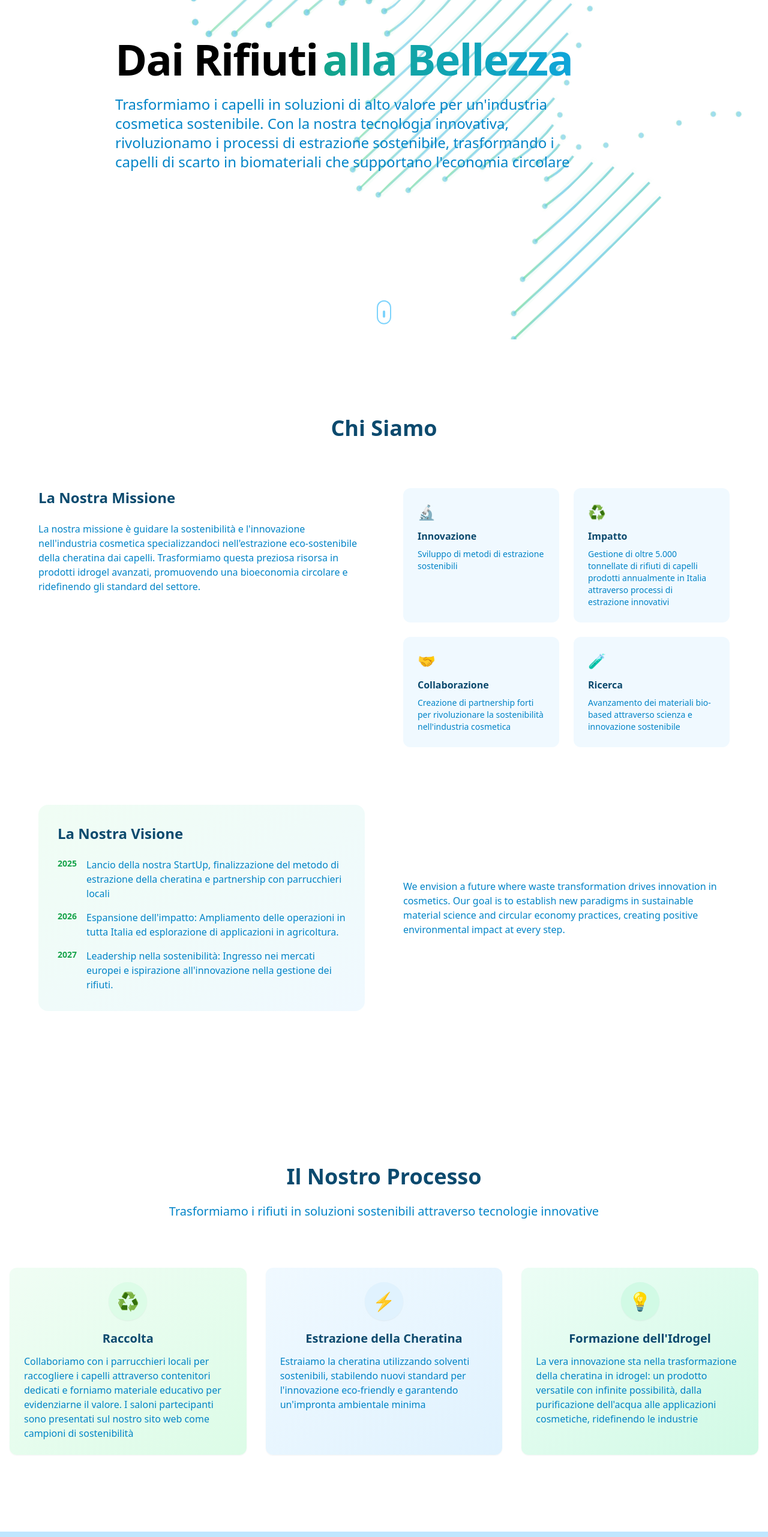
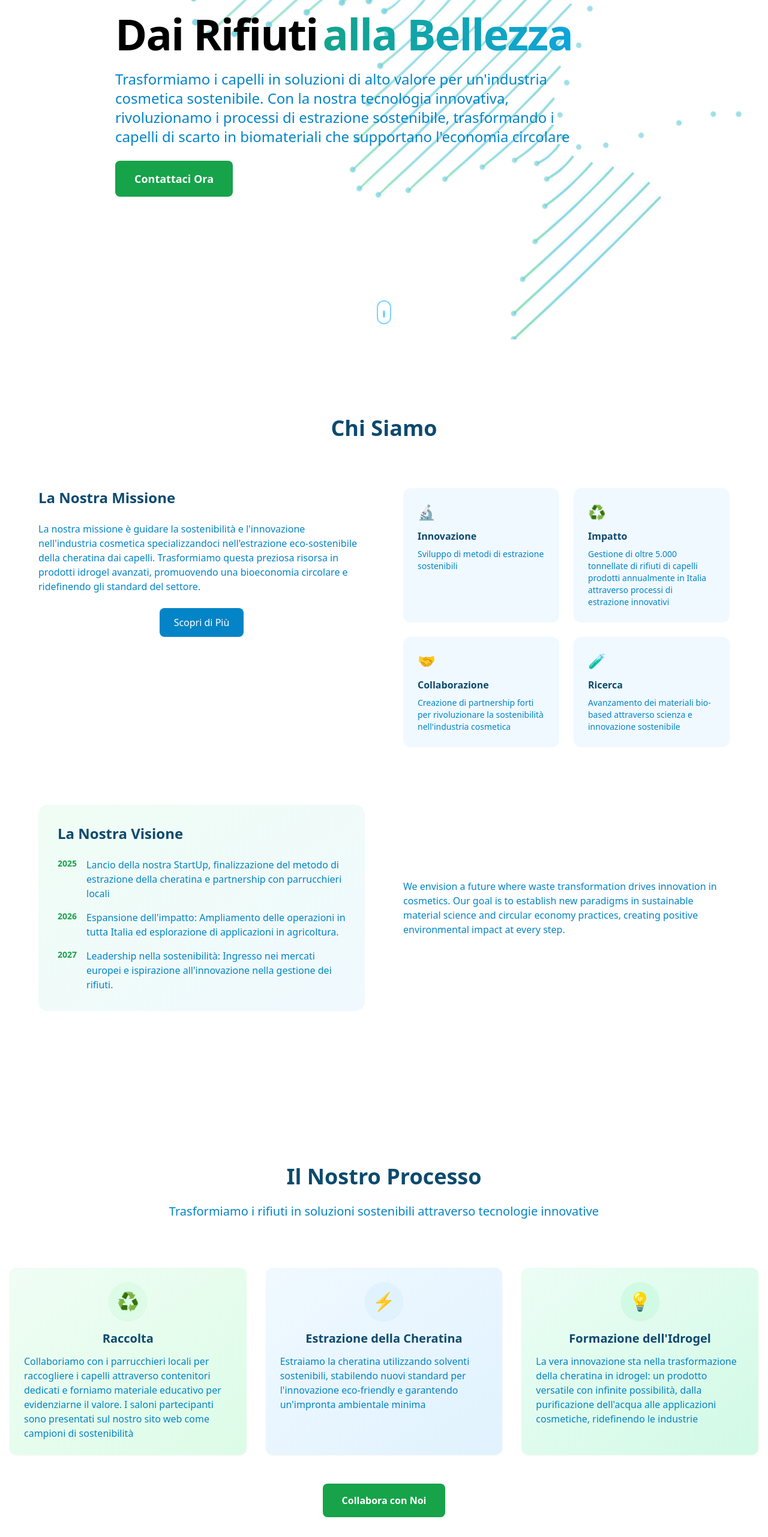
Before and after one commit to jpalepu/keralite-website, a Next.js app: page / in a window 1280 px wide. Shown: the part 234-2797 px from the top of the page at 60% size. Built offline with nearby package versions, Linux system fonts and the light colour scheme.

Commit message:
translated - added button

```diff
--- a/pages/index.js
+++ b/pages/index.js
@@ -163,6 +163,19 @@ export default function Home() {
                   Con la nostra tecnologia innovativa, rivoluzionamo i processi di estrazione sostenibile,
                   trasformando i capelli di scarto in biomateriali che supportano l'economia circolare
                 </motion.p>
+                <motion.div
+                  initial={{ opacity: 0, y: 20 }}
+                  animate={{ opacity: 1, y: 0 }}
+                  transition={{ duration: 0.8, delay: 0.4 }}
+                  className="mt-8"
+                >
+                  <a
+                    href="#contact"
+                    className="inline-block bg-primary-600 text-white px-8 py-4 rounded-lg text-lg font-semibold hover:bg-primary-700 transition-colors duration-300"
+                  >
+                    Contattaci Ora
+                  </a>
+                </motion.div>
               </div>
             </div>
           </div>
@@ -222,6 +235,19 @@ export default function Home() {
                     promuovendo una bioeconomia circolare e ridefinendo gli standard del settore.
                   </p>
                 </div>
+                <motion.div
+                  initial={{ opacity: 0, y: 20 }}
+                  whileInView={{ opacity: 1, y: 0 }}
+                  viewport={{ once: true }}
+                  className="mt-8 text-center"
+                >
+                  <a
+                    href="#contact"
+                    className="inline-block bg-secondary-600 text-white px-6 py-3 rounded-lg font-medium hover:bg-secondary-700 transition-colors duration-300"
+                  >
+                    Scopri di Più
+                  </a>
+                </motion.div>
               </motion.div>
 
               <motion.div
@@ -379,6 +405,19 @@ export default function Home() {
               </motion.div>
             ))}
           </div>
+          <motion.div
+            initial={{ opacity: 0, y: 20 }}
+            whileInView={{ opacity: 1, y: 0 }}
+            viewport={{ once: true }}
+            className="mt-12 text-center"
+          >
+            <a
+              href="#contact"
+              className="inline-block bg-primary-600 text-white px-8 py-4 rounded-lg font-semibold hover:bg-primary-700 transition-colors duration-300"
+            >
+              Collabora con Noi
+            </a>
+          </motion.div>
         </div>
       </section>
 
@@ -647,6 +686,19 @@ export default function Home() {
                 </motion.div>
               </div>
             </div>
+            <motion.div
+              initial={{ opacity: 0, y: 20 }}
+              whileInView={{ opacity: 1, y: 0 }}
+              viewport={{ once: true }}
+              className="mt-12 text-center"
+            >
+              <a
+                href="#contact"
+                className="inline-block bg-white text-[#004AAD] px-8 py-4 rounded-lg font-semibold hover:bg-opacity-90 transition-colors duration-300 shadow-lg"
+              >
+                Unisciti alla Nostra Missione
+              </a>
+            </motion.div>
           </div>
         </div>
       </section>
```
